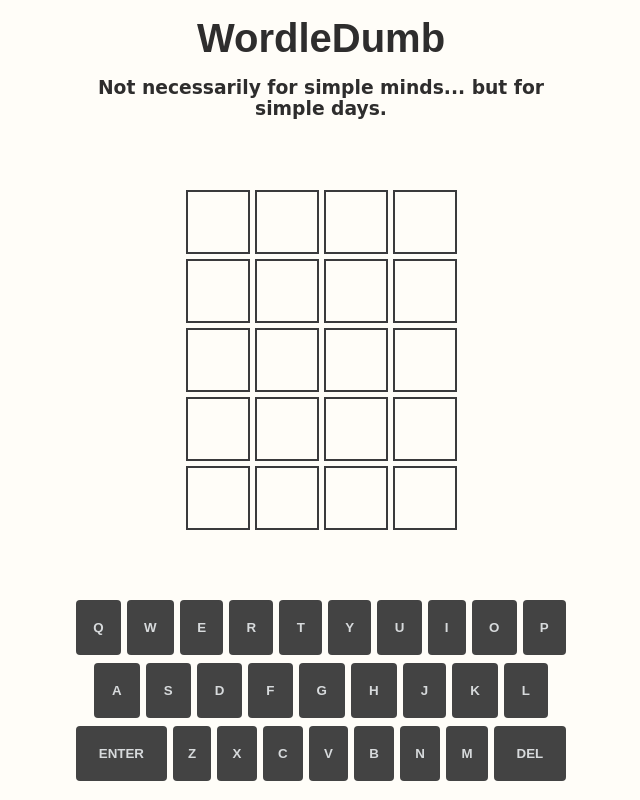
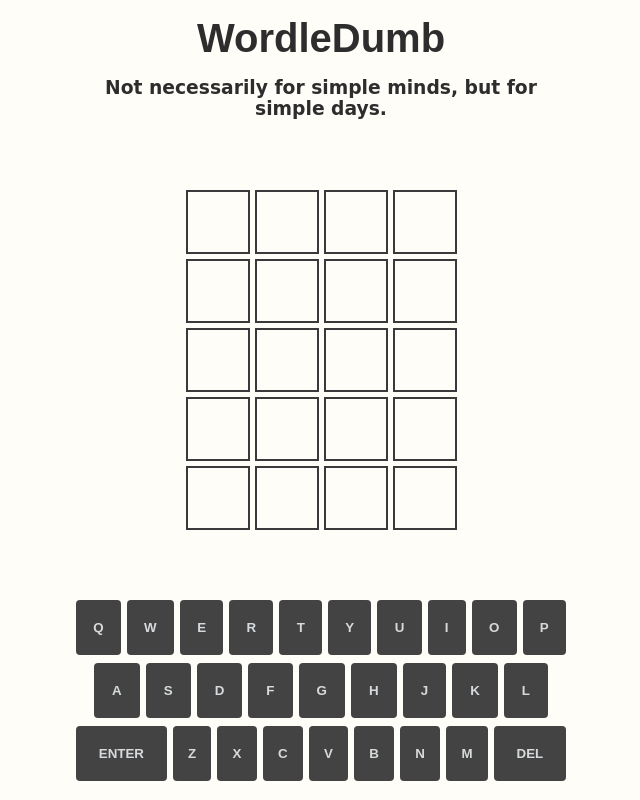
Before and after one commit to chahalamol/wordledumb, a PHP site: page / in a window 1280 px wide. Shown: the whole page, without its empty margins (319-959 px from the left). Run offline with PHP 8.4, Linux system fonts and the light colour scheme.

Commit message:
working version before making breaking changes

```diff
--- a/css/styles.css
+++ b/css/styles.css
@@ -6,6 +6,11 @@
 html, body {
     height: 100%;
     font-family: Arial, Helvetica, sans-serif;
+}
+
+header {
+    margin-right: 20px;
+    margin-left: 20px;
 }
 
 #container {
@@ -27,7 +32,7 @@ html, body {
 .slogan {
     color: #2e2d2d;
     font-family: cursive;
-    font-weight: bold;
+    font-weight: 700;
     text-align: center;
 }
 
--- a/index.html
+++ b/index.html
@@ -24,7 +24,7 @@
     <div id="game">
         <header>
             <h1 class="title">WordleDumb</h1>
-            <h3 class="slogan">Not necessarily for simple minds... but for simple days.</h3>
+            <h3 class="slogan">Not necessarily for simple minds, but for simple days.</h3>
         </header>
     <!-- Board container -->
         <div id="board-container">
```
